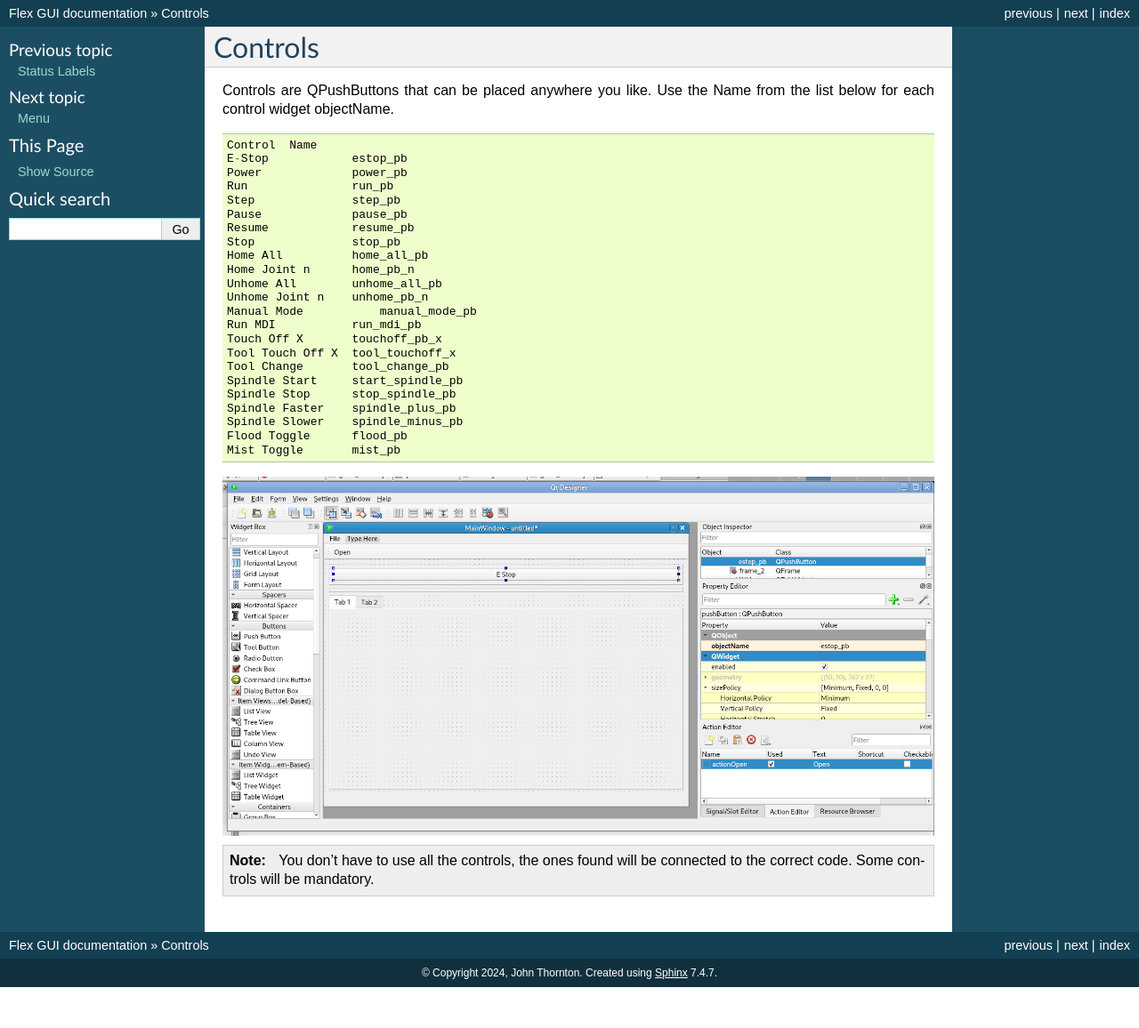
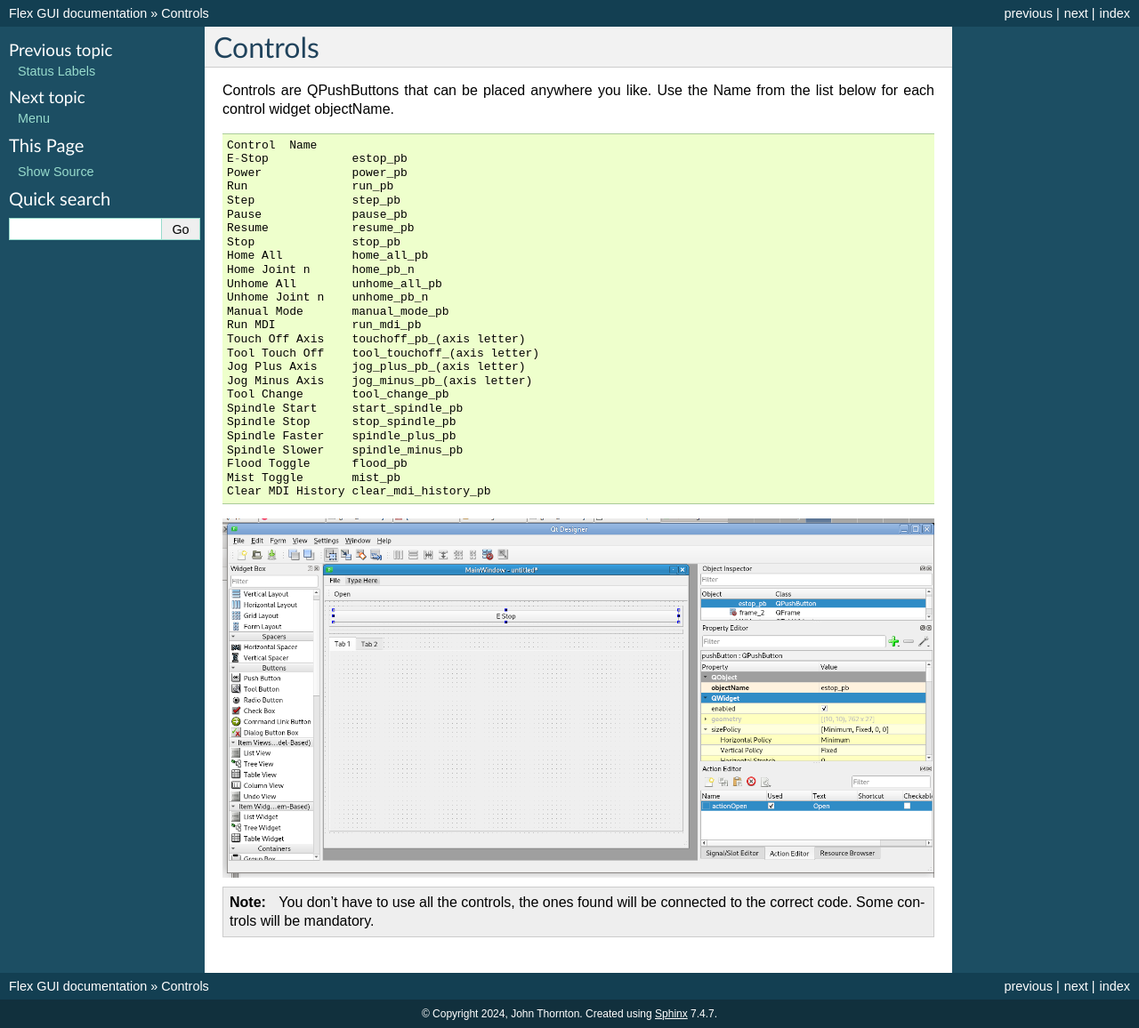
Before and after one commit to jethornton/flexgui, a Sphinx documentation site: the page built from docs/source/controls.rst, in a window 1280 px wide. Shown: the whole page at 89% size. Built offline with Sphinx 7.4.7, drawn with Linux system fonts in a browser that asks for light colours; before the commit the page ends 1110 px from its top, so only the background shows below that.

Commit message:
update docs
Signed-off-by: John Thornton <dev@gnipsel.com>

```diff
--- a/docs/source/controls.rst
+++ b/docs/source/controls.rst
@@ -17,10 +17,12 @@
 	Home Joint n      home_pb_n
 	Unhome All        unhome_all_pb
 	Unhome Joint n    unhome_pb_n
-	Manual Mode	      manual_mode_pb
+	Manual Mode       manual_mode_pb
 	Run MDI           run_mdi_pb
-	Touch Off X       touchoff_pb_x
-	Tool Touch Off X  tool_touchoff_x
+	Touch Off Axis    touchoff_pb_(axis letter)
+	Tool Touch Off    tool_touchoff_(axis letter)
+	Jog Plus Axis     jog_plus_pb_(axis letter)
+	Jog Minus Axis    jog_minus_pb_(axis letter)
 	Tool Change       tool_change_pb
 	Spindle Start     start_spindle_pb
 	Spindle Stop      stop_spindle_pb
@@ -28,6 +30,7 @@
 	Spindle Slower    spindle_minus_pb
 	Flood Toggle      flood_pb
 	Mist Toggle       mist_pb
+	Clear MDI History clear_mdi_history_pb
 
 .. image:: /images/controls-01.png
    :align: center
```
